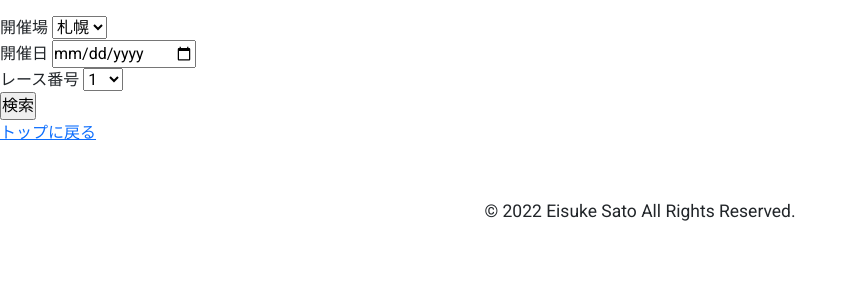
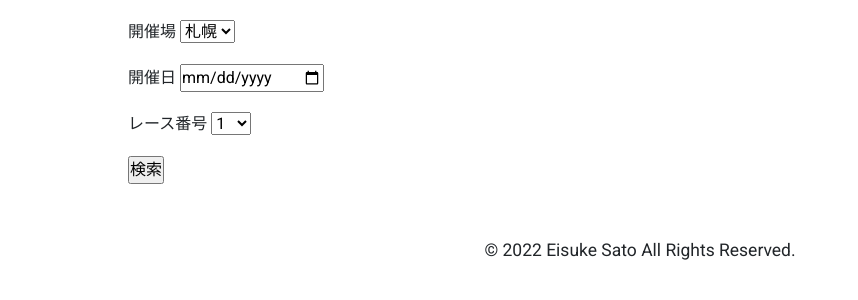
Before and after one commit to sherbw28/keibaHP, a Flask app: page /search_race in a window 1280 px wide. Shown: the part 56-356 px from the top of the page, without its empty margins (0-858 px from the left). Run offline with Flask 3, Linux system fonts and the light colour scheme; style sheets or scripts are compiled from the project's sources; some libraries are stand-ins or nearby versions.

Commit message:
ちょっと見た目変更

```diff
--- /dev/null
+++ b/static/css/search_race.css
@@ -0,0 +1,14 @@
+form {
+  width: 80%;
+  margin: 0 auto;
+}
+
+.form-input {
+  margin-top: 20px;
+}
+
+#backhome {
+  display: inline-block;
+  margin-left: 10%;
+  margin-top: 20px;
+}/*# sourceMappingURL=search_race.css.map */
--- /dev/null
+++ b/static/css/search_race.scss
@@ -0,0 +1,17 @@
+form {
+    width: 80%;
+    margin: 0 auto;
+    // background-color: red;
+    // text-align: center;
+}
+
+.form-input {
+    margin-top: 20px;
+}
+
+#backhome {
+    display: inline-block;
+    margin-left: 10%;
+    margin-top: 20px;
+    // background-color: blue;
+}
--- a/templates/search_race.html
+++ b/templates/search_race.html
@@ -1,9 +1,13 @@
 {% extends 'base.html' %}
+{% block head %}
+<link rel="stylesheet" href="{{url_for('static', filename='css/search_race.css')}}">
+{% endblock %}
 {% block body %}
 <p>{{error_text}}</p>
 <form action="/results" method="POST">
+    <div id="place" class="form-input">
         <label for="開催場">開催場</label>
-    <select name="where" required>
+        <select name="where" required class="">
             <option value="札幌">札幌</option>
             <option value="函館">函館</option>
             <option value="福島">福島</option>
@@ -14,9 +18,13 @@
             <option value="京都">京都</option>
             <option value="阪神">阪神</option>
             <option value="小倉">小倉</option>
-    </select><br>
+        </select>
+    </div>
+    <div id="date" class="form-input">
         <label for="date">開催日</label>
         <input type="date" name="when" required><br>
+    </div>
+    <div id="race_num" class="form-input">
         <label for="raceNum">レース番号</label>
         <select name="number" required>
             <option value="1">1</option>
@@ -31,8 +39,10 @@
             <option value="10">10</option>
             <option value="11">11</option>
             <option value="12">12</option>
-    </select><br>
-    <input type="submit" value="検索">
+        </select>
+    </div>
+    <input type="submit" value="検索" class="form-input">
 </form>
-<a href="/">トップに戻る</a>
+
+
 {% endblock %}
```
Also changed, not shown: static/js/search_race.js (added), 1 other file. Lines whose indentation alone changed are shown as unchanged.
